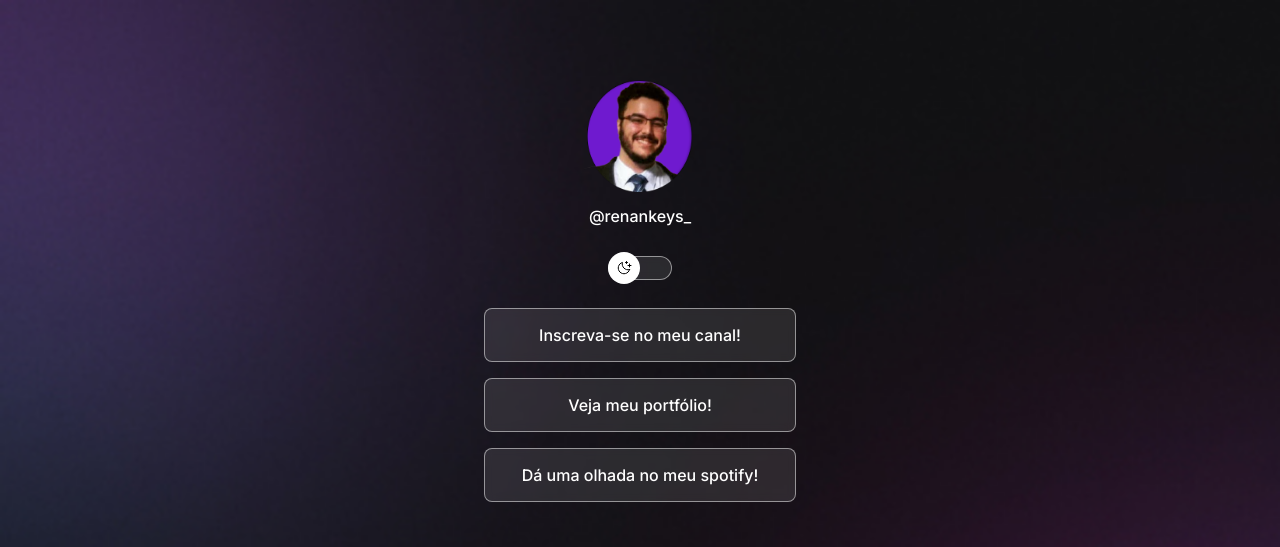
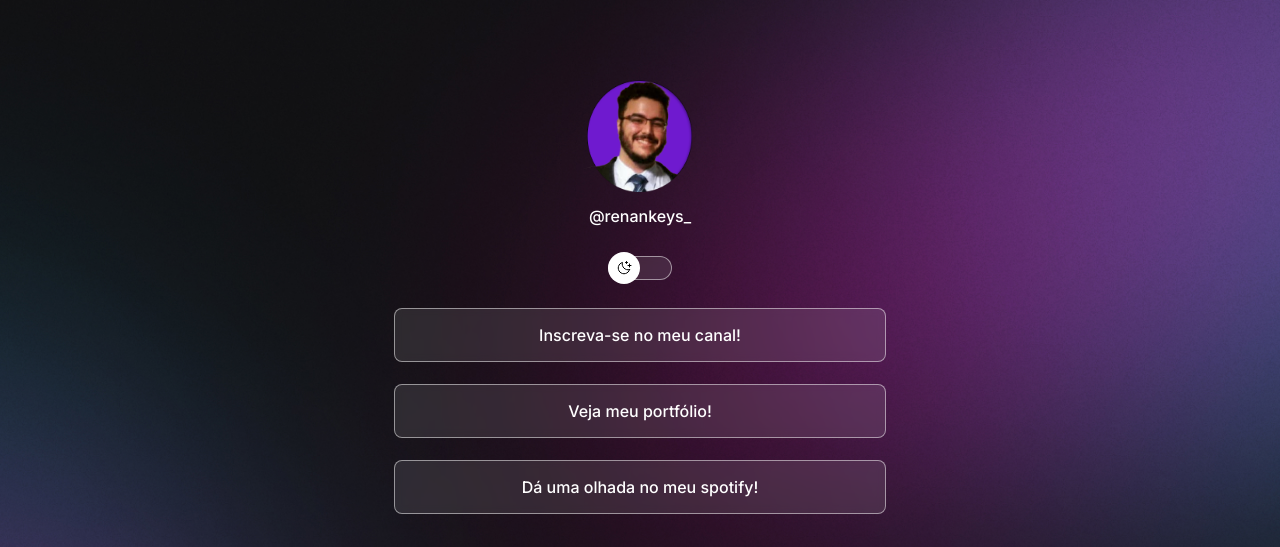
Before and after one commit to renanpchaves/social_links, a plain HTML site: page index.html in a window 1280 px wide. Shown: the top 547 px of the page. Drawn offline with nearby package versions, Linux system fonts and the light colour scheme.

Commit message:
preview+css changes

```diff
--- a/style.css
+++ b/style.css
@@ -25,19 +25,22 @@
 }
 body {
   background: var(--background) no-repeat top center/cover;
+  height: 100vh;
 }
 
-/* baixar a fonte que desejar com o peso certo no fonts.google */
+/* fonts.google!!!! */
 body * {
   font-family: "Inter", sans-serif;
   color: var(--text-color);
 }
 
-/* "margin: 56px auto 0px auto" funciona como um relógio: cima, direita, baixo, esquerda
-border: 1px cor pra identificar onde tá a caixa melhor*/
+/* "margin: 56px auto 0px auto" funciona como um relógio
+border: 1px solid red pode ajudar*/
 #container {
-  width: 360px;
+  width: 100%;
+  max-width: 588px;
   margin: 56px auto 0px;
+  padding: 0 24px;
 }
 
 /* profile */
@@ -92,9 +95,9 @@ ul {
   list-style: none;
   display: flex;
   flex-direction: column;
-  gap: 16px;
+  gap: 22px;
   padding: 24px;
-  width: 360px;
+  width: 100%;
 }
 ul li a {
   display: flex;
@@ -113,7 +116,7 @@ ul li a {
   text-decoration: none;
   transition: background 0.3s;
 }
-/* pseudo-selector */
+/* pseudo-selector hoverhover*/
 ul li a:hover {
   border: 1.5px solid var(--text-color);
   background: var(--surface-color-hover);
@@ -141,3 +144,13 @@ footer {
   text-align: center;
   opacity: 0.8;
 }
+
+/* media queries! @ rules */
+@media (min-width: 700px) {
+  :root {
+    --background: url(./assets/bg-desktop.jpg);
+  }
+  .light {
+    --background: url(./assets/bg-desktop-light.jpg);
+  }
+}
```
Also changed, not shown: 1 other file.
